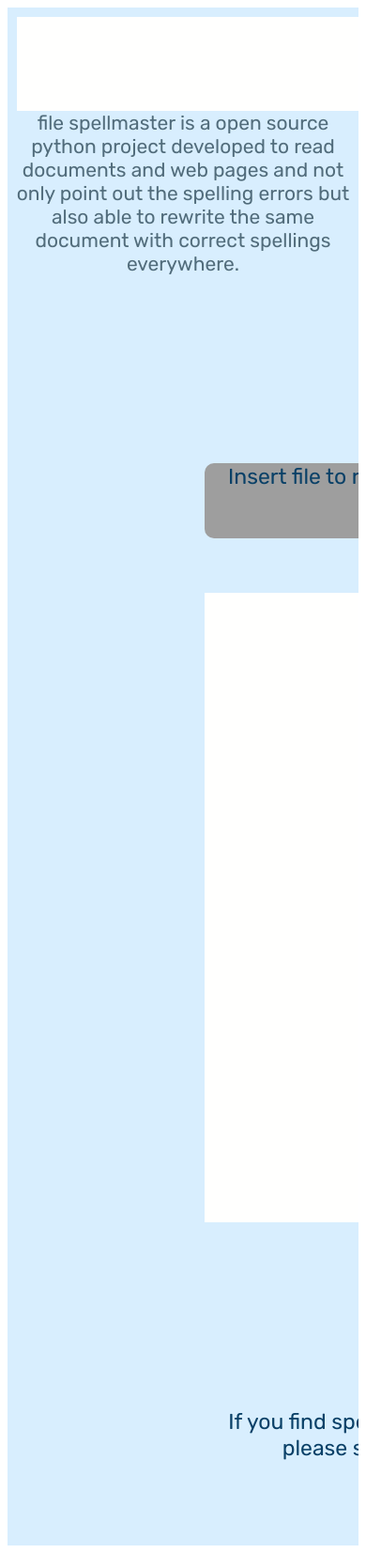
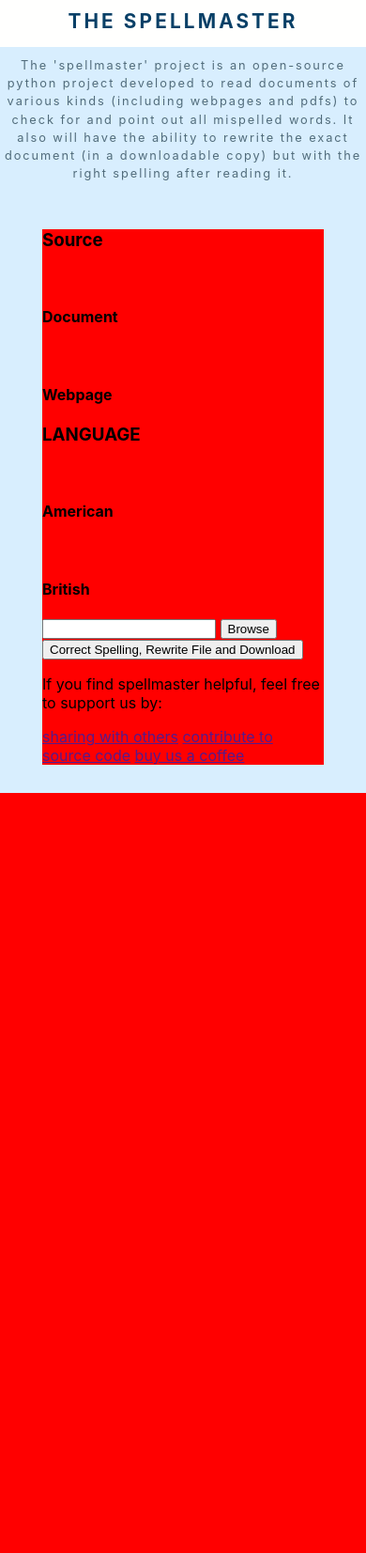
Before and after one commit to DIBO7/spellmaster, a Django app: page / in a window 390 px wide. Shown: the whole page at 94% size. After the commit the page ends 844 px from the top, so only its background shows below. Run offline with Django 3.2, Linux system fonts and the light colour scheme; grey boxes are pictures that could not be loaded.

Commit message:
templates styling responsive work in progress....added images that may end up being useful as icons afterall

```diff
--- a/spellchecker/views.py
+++ b/spellchecker/views.py
@@ -4,4 +4,4 @@
 
 
 def MainPageViews(request):
-	return render(request, "sample.html", {})
+	return render(request, "mainpage.html", {})
--- /dev/null
+++ b/static/css/main.css
@@ -0,0 +1,37 @@
+header{
+    background: var(--plain);
+    text-align: center;
+    overflow: hidden;
+}
+
+header h1{
+    margin: 0;
+    color: var(--dark-primary);
+    padding: 10px 0 15px;
+    letter-spacing: clamp(.1rem, .8vw, .6rem);
+    font-size: clamp(1.3rem, 5vw, 2.1rem);
+}
+
+.content{
+
+}
+
+.container{
+
+}
+
+.board p{
+	padding: 0;
+	font-size: max(.8rem, 1.7vw);
+	letter-spacing: .12rem;
+	line-height: max(1.2rem, 2.8vw);
+	text-align: center;
+	margin: 10px 0 50px;
+	color: var(--text);
+}
+
+.house{
+	width: clamp(300px, 70vw, 90vw);
+	background-color: red;
+	margin: 0 auto;
+}
--- a/static/css/root.css
+++ b/static/css/root.css
@@ -1,11 +1,18 @@
 :root {
-  --plain: #fffffe;
-  --headline-stroke: #272343; /*button text also*/
+  /*--plain: #fffffe;
+  --headline-stroke: #272343; /*button text also
   --paragraph: #2d334a;
   --button-highlight: #ffd803;
   --btn-text: #ffd500;
   --secondary: #e3f6f5;
   --tertiary: #bae8e8;
+  Where it all starts*/
+  --background: #D8EEFE;
+  --plain: #FFFFFE;
+  --text: #516C7B;
+  --dark-primary: #094067;
+  --bright: ;
+
 }
 
 body {
@@ -17,10 +24,58 @@
   -moz-osx-font-smoothing: grayscale;
   padding: 0;
   box-sizing: border-box;
-  background: var(--plain);
+  background: var(--background);
 }
 
 
 input, select, button{
   outline: none;
 }
+
+/*
+height: 190px;
+width: 725px;
+left: 358px;
+top: 250px;
+border-radius: 0px;
+
+
+header  Auto Layout
+
+display: flex;
+flex-direction: row;
+justify-content: space-between;
+align-items: center;
+padding: 21px 537px;
+-
+position: absolute;
+width: 1440px;
+height: 100px;
+left: 0px;
+top: 0px;
+----
+TEXT
+position: absolute;
+width: 1440px;
+height: 78px;
+left: 0px;
+top: 110px;
+
+font-family: Rubik;
+font-style: normal;
+font-weight: normal;
+font-size: 21px;
+line-height: 25px;
+display: flex;
+align-items: center;
+text-align: center;
+letter-spacing: 0.1em;
+
+
+
+
+
+----her it starts
+
+
+*/
--- a/templates/mainpage.html
+++ b/templates/mainpage.html
@@ -2,22 +2,29 @@
 <!DOCTYPE html>
 <html>
 <head>
+	<meta charset="utf-8" />
+    <meta name="viewport" content="width=device-width, initial-scale=1.0" />
+    <meta http-equiv='content-language' content='en-gb'>
+    <meta name="description" content="Online spellchecker for documents and webpages, can also rewrite documents with the right spelling" />
+    <meta name="keywords" content="online spell checker, correct spelling in documents and webpages, document spell corrector, rewrite document with correct spellings" />
+    <meta name="author" content="Ibrahim B. Oduola (github)" />
+
 	<link rel="stylesheet" type="text/css" href="{% static 'css/root.css' %}">
-	<link rel="stylesheet" type="text/css" href="{% static 'css/generic.css' %}">
-	<title>SpellMaster</title>
+	<link rel="stylesheet" type="text/css" href="{% static 'css/main.css' %}">
+	<title>The SpellMaster Project</title>
 </head>
 <body>
-	<header><h1>PROJECT SPELLMASTER</h1></header>
+	<header><h1>THE SPELLMASTER</h1></header>
 
-	<section>
-		<div> <!--Not sure if I should use a div wrapper-->
+	<section class="content">
+		<div class="board container"> <!--Not sure if I should use a div wrapper-->
 			<p>
-				The 'spellmaster' is an open-source python project developed to read documents of various kinds (including webpages) and and point out all mispelled words. It also has the ability to rewrite the exact document (in a downloadable copy) but with the right spelling after reading it.
+				The 'spellmaster' project is an open-source python project developed to read documents of various kinds (including webpages and pdfs) to check for and point out all mispelled words. It also will have the ability to rewrite the exact document (in a downloadable copy) but with the right spelling after reading it.
 			</p>
 		</div>
 
 
-		<section>
+		<section class="house container">
 			<div class="panel-of-controls">
 				<div>
 					<h3>Source</h3>
--- a/templates/sample.html
+++ b/templates/sample.html
@@ -4,7 +4,7 @@
 <head>
 	<link href="https://fonts.googleapis.com/css?family=Rubik&display=swap" rel="stylesheet" />
 	<link href="{% static 'css/sample.css' %}" rel="stylesheet" />
-	<title>Document</title>
+	<title>The SpellMaster Project</title>
 
 </head>
 <body>
```
Also changed, not shown: static/img/icon/carbon_document-attachment.png (added), static/img/icon/cif_us.png (added), static/img/icon/fluent_document-20-regular.png (added), static/img/icon/twemoji_flag-for-flag-united-kingdom.png (added).
